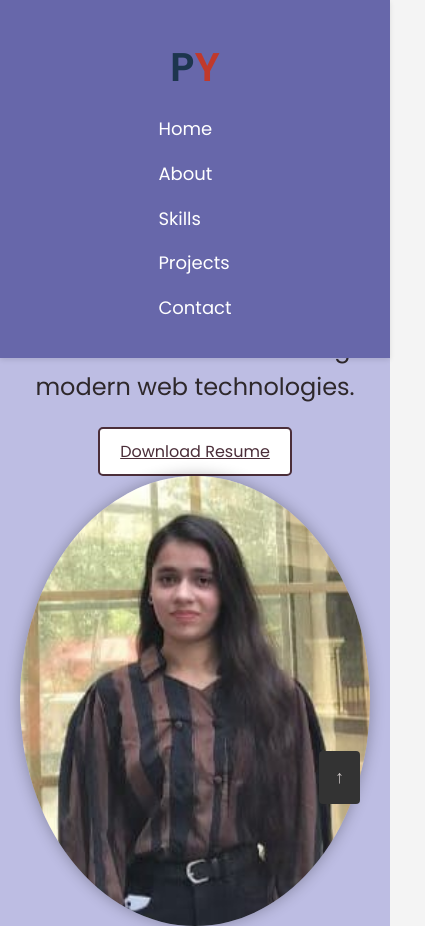
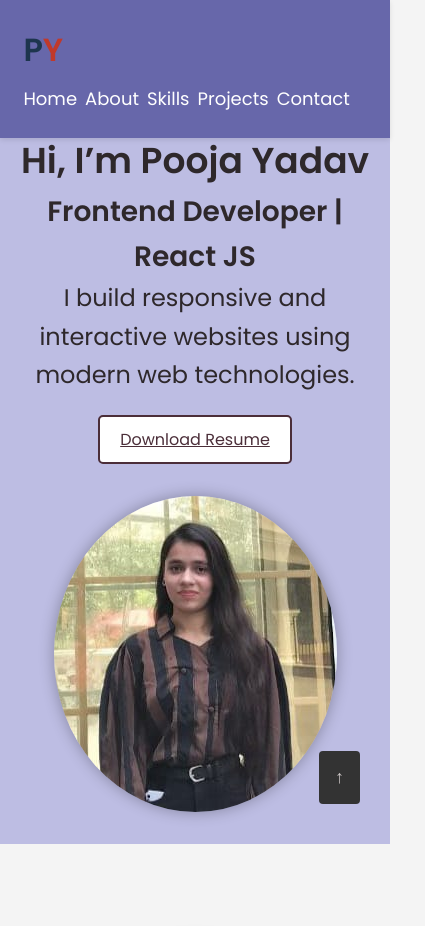
Before and after one commit to pooja1883/portfolio, a plain HTML site: page index.html in a window 390 px wide. Shown: the top 926 px of the page, 425 px wide, since content can reach past the window. Drawn offline with Linux system fonts and the light colour scheme.

Commit message:
style.css

```diff
--- a/style.css
+++ b/style.css
@@ -9,14 +9,15 @@ body {
   background-color: #F4F4F4;
   color: #333333;
   line-height: 1.6;
-  padding-top: 80px;
+  padding-top: 100px;
 }
 
 .container {
   display: flex;
   justify-content: space-between;
   align-items: center;
-  padding: 20px 5%;
+  padding: 1rem 5vw;
+  flex-wrap: wrap;
 }
 
 header {
@@ -26,21 +27,22 @@ header {
   top: 0;
   width: 100%;
   z-index: 1000;
-  padding: 15px 5%;
-  box-shadow: 0 2px 5px rgba(0,0,0,0.1);
-
+  padding: 1rem 5vw;
+  box-shadow: 0 2px 5px rgba(0, 0, 0, 0.1);
 }
 
 .logo {
-  font-size: 40px;
+  font-size: 32px;
   font-weight: bold;
+  white-space: nowrap;
 }
 
 .nav-menu {
   list-style: none;
   display: flex;
-  gap: 20px;
+  gap: 18px;
   font-size: 18px;
+  flex-wrap: wrap;
 }
 
 .nav-menu a {
@@ -58,24 +60,32 @@ header {
   justify-content: space-between;
   align-items: center;
   padding: 4rem 5%;
-  background:rgb(189, 189, 227);
+  background: rgb(189, 189, 227);
   color: #2e282b;
   flex-wrap: wrap;
+  gap: 2rem;
 }
 
 .hero-left {
-  max-width: 50%;
-  padding-right: 20px;
+  flex: 1;
+  min-width: 280px;
   font-size: x-large;
 }
 
+.hero-right {
+  flex: 1;
+  min-width: 280px;
+  display: flex;
+  justify-content: center;
+}
+
 .hero-right .profile-img {
-  width: 350px;
-  height: 450px;
+  width: 100%;
+  max-width: 400px;
+  height: auto;
   border-radius: 50%;
   object-fit: cover;
   box-shadow: 0 0 15px rgba(0, 0, 0, 0.3);
-
 }
 
 .btn {
@@ -106,8 +116,6 @@ section {
   color: #333333;
 }
 
-
-
 .about-container {
   display: flex;
   align-items: center;
@@ -120,17 +128,17 @@ section {
 .about-left {
   flex: 1;
   text-align: center;
-
 }
 
 .profile-img1 {
-  width: 350px;
-  height: 400px;
+   width: 100%;
+  max-width: 400px;
+  height: auto;
   border-radius: 50%;
   object-fit: cover;
   box-shadow: 0 0 15px rgba(0, 0, 0, 0.3);
-  padding: 15px;
 }
+
 .about-right {
   flex: 2;
   min-width: 300px;
@@ -143,14 +151,16 @@ section {
   border-collapse: collapse;
   font-size: 20px;
   margin-top: 30px;
+
 }
 
 .skills-table th,
 .skills-table td {
   border: 1px solid #ccc;
-  padding: 12px;
+  padding: 12px 16px;
   text-align: left;
   vertical-align: middle;
+
 }
 
 .bar-container {
@@ -176,7 +186,7 @@ section {
   display: grid;
   grid-template-columns: repeat(auto-fit, minmax(250px, 1fr));
   gap: 2rem;
-  margin-top: 30PX;
+  margin-top: 30px;
 }
 
 .card {
@@ -195,7 +205,11 @@ section {
 
 .card img {
   width: 100%;
+  height: 200px;
+  object-fit: cover;
+  display: block;
   border-radius: 10px;
+  margin-bottom: 15px;
 }
 
 #contact .contact-container {
@@ -203,7 +217,6 @@ section {
   gap: 2rem;
   flex-wrap: wrap;
   margin-top: 30px;
-
 }
 
 #contact form {
@@ -224,9 +237,8 @@ section {
 
 .contact-info {
   flex: 1;
-  font-size: 20px;;
+  font-size: 20px;
 }
-
 
 .scroll-to-top {
   position: fixed;
@@ -238,43 +250,49 @@ section {
   font-size: 18px;
   border-radius: 4px;
   text-decoration: none;
-
   z-index: 99;
 }
 
 .scroll-to-top:hover {
   background-color: #555;
 }
+
 body:has(:not(#top):target) .scroll-to-top {
   display: block;
 }
 
-
 footer {
   text-align: center;
-  background-color:  rgb(103, 103, 170);
+  background-color: rgb(103, 103, 170);
   color: white;
   padding: 1.5rem 5%;
   font-size: 20px;
-
 }
 
 
 @media (max-width: 768px) {
   .container {
-    flex-direction: column;
-    align-items: center;
+    flex-direction: row;
+    justify-content: space-between;
+    padding: 1rem 4vw;
+  }
+
+  header {
+    padding: 1rem 4vw;
   }
 
   .nav-menu {
-    flex-direction: column;
-    gap: 1rem;
-    margin-top: 1rem;
+    flex-direction: row;
+    flex-wrap: wrap;
+    justify-content: center;
+    gap: 10px;
+    margin-top: 10px;
   }
 
   #hero {
     flex-direction: column;
     text-align: center;
+    padding: 2rem 3%;
   }
 
   .hero-left {
@@ -282,16 +300,45 @@ footer {
     padding-right: 0;
   }
 
-  .about-container {
-    flex-direction: column;
-    text-align: center;
+  .hero-right .profile-img {
+    max-width: 300px;
+    height: auto;
   }
 
-  .project-grid {
-    grid-template-columns: 1fr;
+  .skills-table {
+    font-size: 16px;
   }
 
-  .contact-container {
-    flex-direction: column;
+  .skills-table th,
+  .skills-table td {
+    padding: 10px 12px;
   }
 }
+
+@media (max-width: 480px) {
+  .container {
+    flex-direction: row;
+    justify-content: space-between;
+    padding: 0.75rem 3vw;
+  }
+
+  header {
+    padding: 0.75rem 3vw;
+  }
+
+  .nav-menu {
+    flex-direction: row;
+    flex-wrap: wrap;
+    justify-content: center;
+    gap: 8px;
+  }
+
+  .skills-table {
+    font-size: 14px;
+  }
+
+  .skills-table th,
+  .skills-table td {
+    padding: 8px 10px;
+  }
+}
```
